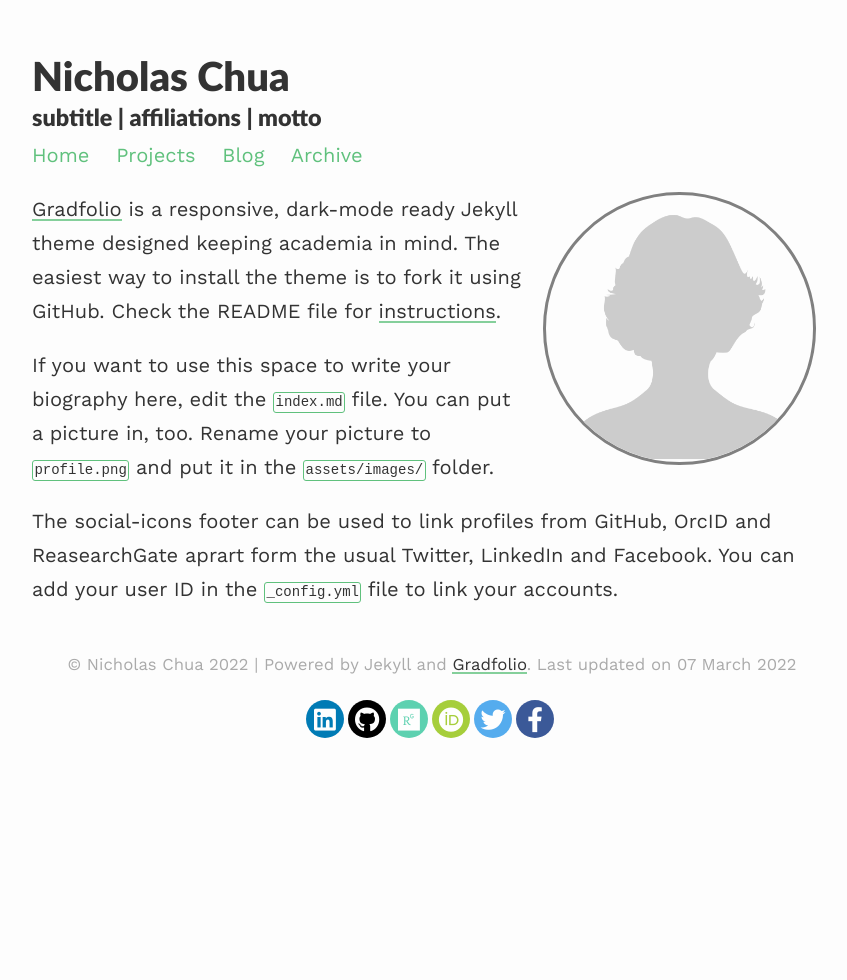
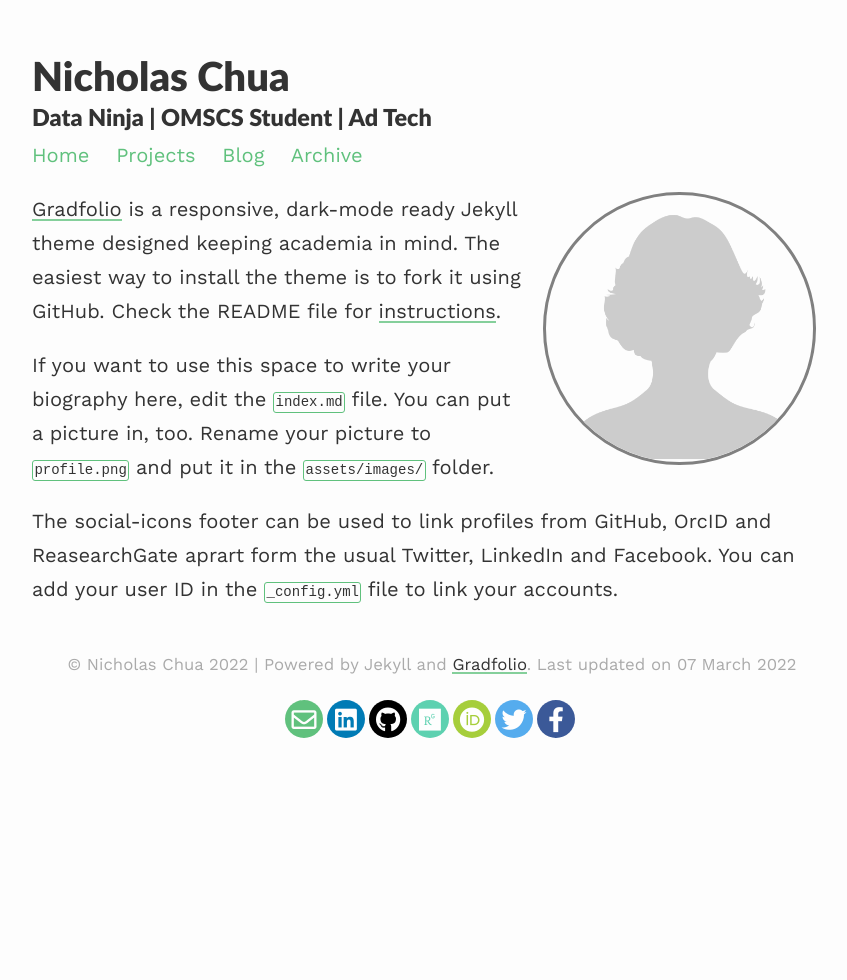
Before and after one commit to nicholas-chua/gradfolio, a Jekyll site: the page built from index.md, in a window 1280 px wide. Shown: the whole page, without its empty margins (208-1055 px from the left). Built offline with Jekyll 4.4.1, drawn with Linux system fonts in a browser that asks for light colours; nearby versions of some CDN libraries.

Commit message:
Update subtitle, affiliations

```diff
--- a/_config.yml
+++ b/_config.yml
@@ -1,11 +1,11 @@
 ### your site title here
 
 title: Nicholas Chua
-description: subtitle | affiliations | motto
+description: Data Ninja | OMSCS Student | Ad Tech
 
 baseurl: /gradfolio #name of GitHub repository
-url: "" #custom url to be used instead of GitHub repository
-email: #
+url: https://nicholas-chua.github.io #custom url to be used instead of GitHub repository
+email: nicholaschua05@gmail.com #
 
 
 highlighter: rouge
@@ -18,9 +18,9 @@ paginate_path: /blog/page:num/
 
 # Social media links in footer
 facebook: "#"
-twitter: "#"
-linkedin: "#"
-github: "#"
+twitter: "chua_mh"
+linkedin: "chuanicholas"
+github: "nicholas-chua"
 researchgate: "#"
 orcid: "#"
 
```
